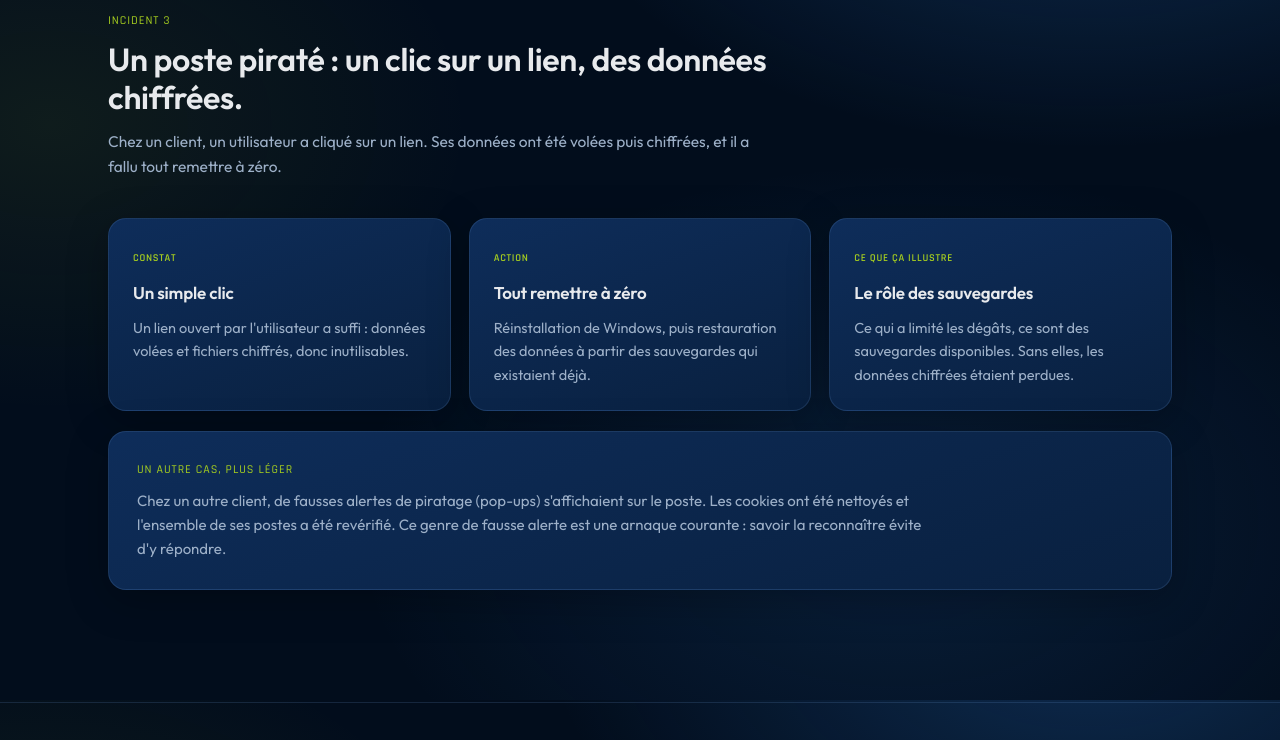
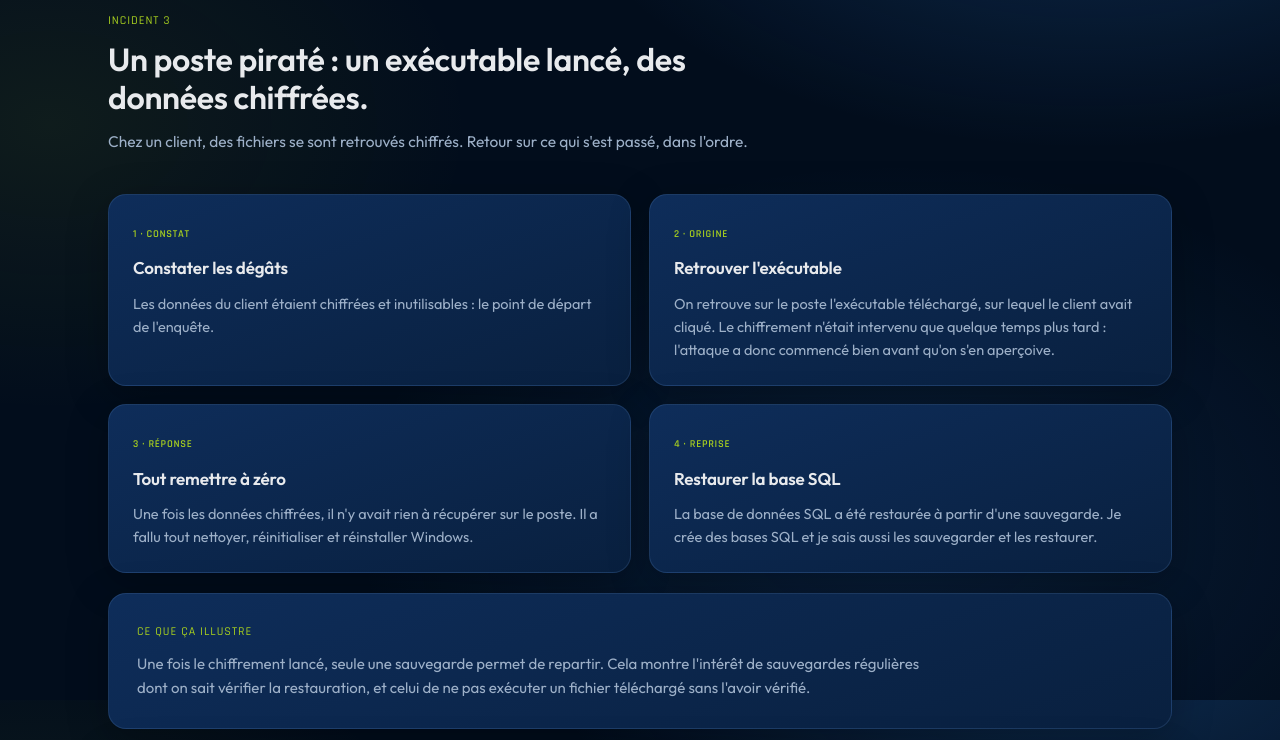
Before and after one commit to nissa-k/portfolio, a plain HTML site: page rapport-alternance/incidents.html in a window 1280 px wide. Shown: the part 1700-2440 px from the top of the page. Drawn offline with Linux system fonts and the light colour scheme.

Commit message:
update21

```diff
--- a/rapport-alternance/assets/css/style.css
+++ b/rapport-alternance/assets/css/style.css
@@ -519,3 +519,4 @@ h2{ line-height:1.2; }
 /* ligne "Lien cyber" en bas des cartes */
 .cyber-note{ margin:16px 0 0; padding-top:12px; border-top:1px solid var(--border); font-size:13.5px; color:var(--text-muted); }
 .cyber-note b{ font-family:'Rajdhani',sans-serif; letter-spacing:.1em; text-transform:uppercase; color:var(--lime); font-size:12.5px; }
+.brand-logo{ flex-shrink:0; }
--- a/rapport-alternance/incidents.html
+++ b/rapport-alternance/incidents.html
@@ -89,13 +89,20 @@
     <div class="container">
       <div class="section-head">
         <span class="section-tag">Incident 3</span>
-        <h2>Un poste piraté : un clic sur un lien, des données chiffrées.</h2>
-        <p>Chez un client, un utilisateur a cliqué sur un lien. Ses données ont été volées puis chiffrées, et il a fallu tout remettre à zéro.</p>
+        <h2>Un poste piraté : un exécutable lancé, des données chiffrées.</h2>
+        <p>Chez un client, des fichiers se sont retrouvés chiffrés. Retour sur ce qui s'est passé, dans l'ordre.</p>
       </div>
-      <div class="grid-3">
-        <div class="card"><span class="tag">Constat</span><h3>Un simple clic</h3><p>Un lien ouvert par l'utilisateur a suffi : données volées et fichiers chiffrés, donc inutilisables.</p></div>
-        <div class="card"><span class="tag">Action</span><h3>Tout remettre à zéro</h3><p>Réinstallation de Windows, puis restauration des données à partir des sauvegardes qui existaient déjà.</p></div>
-        <div class="card"><span class="tag">Ce que ça illustre</span><h3>Le rôle des sauvegardes</h3><p>Ce qui a limité les dégâts, ce sont des sauvegardes disponibles. Sans elles, les données chiffrées étaient perdues.</p></div>
+      <div class="grid-2">
+        <div class="card"><span class="tag">1 · Constat</span><h3>Constater les dégâts</h3><p>Les données du client étaient chiffrées et inutilisables : le point de départ de l'enquête.</p></div>
+        <div class="card"><span class="tag">2 · Origine</span><h3>Retrouver l'exécutable</h3><p>On retrouve sur le poste l'exécutable téléchargé, sur lequel le client avait cliqué. Le chiffrement n'était intervenu que quelque temps plus tard : l'attaque a donc commencé bien avant qu'on s'en aperçoive.</p></div>
+        <div class="card"><span class="tag">3 · Réponse</span><h3>Tout remettre à zéro</h3><p>Une fois les données chiffrées, il n'y avait rien à récupérer sur le poste. Il a fallu tout nettoyer, réinitialiser et réinstaller Windows.</p></div>
+        <div class="card"><span class="tag">4 · Reprise</span><h3>Restaurer la base SQL</h3><p>La base de données SQL a été restaurée à partir d'une sauvegarde. Je crée des bases SQL et je sais aussi les sauvegarder et les restaurer.</p></div>
+      </div>
+      <div class="panel" style="margin-top:20px; padding:28px;">
+        <span class="section-tag">Ce que ça illustre</span>
+        <p style="color:var(--text-muted); font-size:15px; max-width:80ch; margin-top:10px;">
+          Une fois le chiffrement lancé, seule une sauvegarde permet de repartir. Cela montre l'intérêt de sauvegardes régulières dont on sait vérifier la restauration, et celui de ne pas exécuter un fichier téléchargé sans l'avoir vérifié.
+        </p>
       </div>
       <div class="panel" style="margin-top:20px; padding:28px;">
         <span class="section-tag">Un autre cas, plus léger</span>
```
Also changed, not shown: rapport-alternance/bilan.html (+3 -2 lines), rapport-alternance/missions.html (+4 -4 lines).
